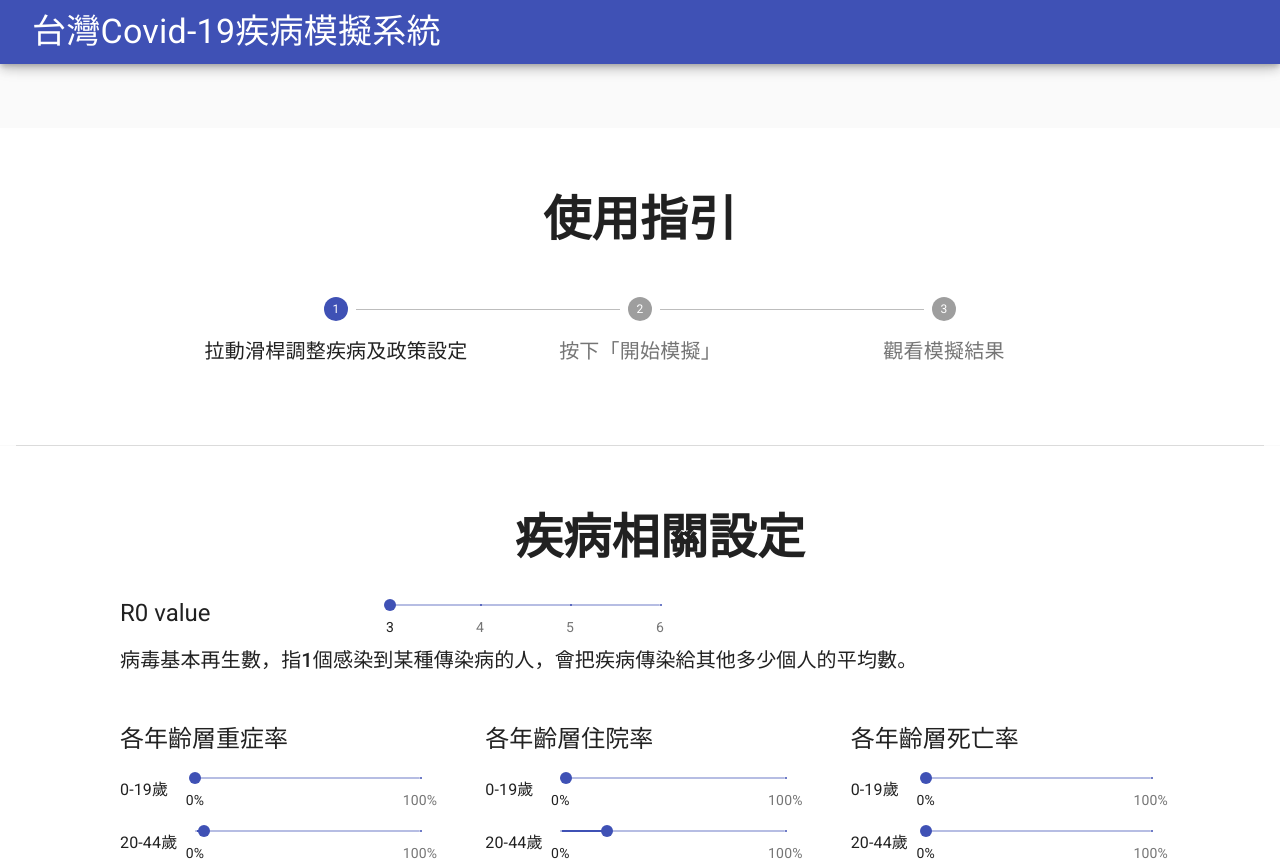
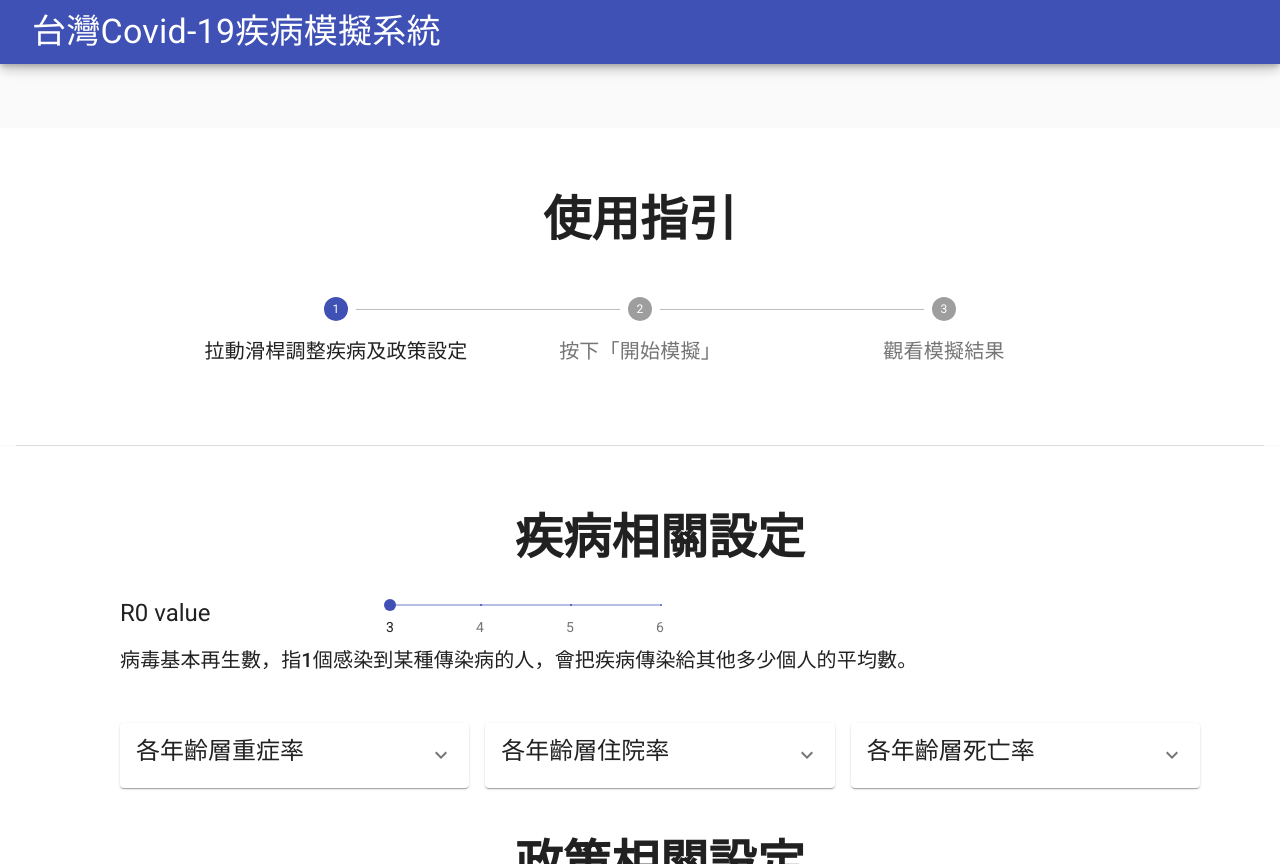
Before and after one commit to JoanChen-1/covid-sim-tool-frontend, a React (Create React App) app: page / in a window 1280 px wide. Built offline with nearby package versions, Linux system fonts and the light colour scheme.

Commit message:
add Accordion(Expansion Panel) on ratios; add Collapse on vaccine optios

```diff
--- a/src/component/result-section/age-chart/AgeChart.js
+++ b/src/component/result-section/age-chart/AgeChart.js
@@ -31,7 +31,7 @@ export default function AgeChart(props){
     return <pre>調整完上方條件後，按下「開始模擬」，即可看到模擬結果喔！</pre>;
   }
 
-  const title = '各年齡層每日受感染人數'
+  const title = '各年齡層每日新增受感染人數'
 
   const infectGp = [
     'infected_case_0',
--- a/src/component/result-section/disease-status-chart/DiseaseStatusChart.js
+++ b/src/component/result-section/disease-status-chart/DiseaseStatusChart.js
@@ -29,7 +29,7 @@ export default function DiseaseStatusChart(props){
     return <pre></pre>;
   }
 
-  const title = '每日重症、住院、死亡人數'
+  const title = '每日新增重症、住院、死亡人數'
 
   const infectGp = [
     'infected_case_0',
--- a/src/component/result-section/sym-chart/SymChart.js
+++ b/src/component/result-section/sym-chart/SymChart.js
@@ -29,7 +29,7 @@ export default function SymChart(props){
     return <pre></pre>;
   }
 
-  const title = '每日有症狀及無症狀感染者人數'
+  const title = '每日新增有症狀及無症狀感染者人數'
 
   const symGp = [
     'sym_case_0',
--- /dev/null
+++ b/src/component/search-section/Sliders.js
@@ -0,0 +1,65 @@
+import React from 'react';
+import { makeStyles } from '@material-ui/core/styles';
+import Slider from '@material-ui/core/Slider';
+import {
+Typography,
+Grid,
+} from '@material-ui/core';
+const useStyles = makeStyles((theme) =>({
+    narrowerOption: {
+        width: 300,
+    }
+}));
+const age_gp = ['0-19歲','20-44歲','45-54歲','55-64歲','65-74歲', '75-84歲', '85歲+'];
+const ratio_marks = [
+    {
+        value: 0,
+        label: '0%'
+    },
+    {
+        value: 100,
+        label: '100%'
+    },
+];
+export default function Sliders (props){
+    const {
+        handleRatiosChange,
+        category,
+        defaultRatios
+    } = props;
+    const classes = useStyles();
+
+    const handleRatios = (key, idx) => (e, value) =>{
+        handleRatiosChange(key, idx, value);
+    };
+    return(
+        <div className={classes.narrowerOption}>
+            {defaultRatios.map((ratio, idx) =>(
+                <Grid
+                    container
+                    direction="row"
+                    justifyContent="center"
+                    alignItems="center"
+                    key={idx}
+                >
+                    <Grid item xs={3}>
+                        <Typography>
+                            {age_gp[idx]}
+                        </Typography>
+                    </Grid>
+                    <Grid item xs={9}>
+                        <Slider
+                            defaultValue={ratio}
+                            valueLabelDisplay="auto"
+                            marks={ratio_marks}
+                            step={0.5}
+                            min={0}
+                            max={100}
+                            onChangeCommitted={handleRatios(category, idx)}
+                        />
+                    </Grid>
+                </Grid>
+            ))}
+        </div>
+    )
+}
--- a/src/component/search-section/disease-setting.js
+++ b/src/component/search-section/disease-setting.js
@@ -1,8 +1,16 @@
 import React from 'react';
-import { Typography, Grid } from '@material-ui/core';
+import { makeStyles } from '@material-ui/core/styles';
+import {
+Typography,
+Grid,
+Accordion,
+AccordionSummary,
+AccordionDetails,
+} from '@material-ui/core';
+import ExpandMoreIcon from '@material-ui/icons/ExpandMore';
+import Sliders from './Sliders';
+import Slider from '@material-ui/core/Slider';
 
-import { makeStyles } from '@material-ui/core/styles';
-import Slider from '@material-ui/core/Slider';
 const useStyles = makeStyles((theme) =>({
     title:{
         textAlign: 'center',
@@ -13,25 +21,12 @@ const useStyles = makeStyles((theme) =>({
     widerOption: {
         width: 1000,
     },
-    narrowerOption: {
-      width: 300,
-    },
     settingContainer: {
         marginTop: theme.spacing(5),
         marginBottom: theme.spacing(5),
     },
   }));
 
-export default function DiseaseSetting (props){
-    const {
-        handleRChange,
-        handleRatiosChange,
-        icu_admission,
-        hospotalization,
-        fatality
-    } = props;
-    const classes = useStyles();
-    const age_gp = ['0-19歲','20-44歲','45-54歲','55-64歲','65-74歲', '75-84歲', '85歲+'];
   const r0_marks = [
       {
           value: 3,
@@ -50,25 +45,20 @@ export default function DiseaseSetting (props){
           label: '6'
       },
     ];
-      const ratio_marks = [
-        {
-            value: 0,
-            label: '0%'
-        },
-        {
-            value: 100,
-            label: '100%'
-        },
-      ];
-
+export default function DiseaseSetting (props){
+    const {
+        handleRChange,
+        handleRatiosChange,
+        icu_admission,
+        hospotalization,
+        fatality
+    } = props;
+    const classes = useStyles();
 
     const handleR = (e, value) =>{
         handleRChange(value);
     }
 
-    const handleRatios = (key, idx) => (e, value) =>{
-        handleRatiosChange(key, idx, value);
-    }
     return(
         <>
             <div className={classes.settingContainer}>
@@ -104,105 +94,66 @@ export default function DiseaseSetting (props){
                     </Grid>
                 </Grid>
             </div>
-            <Grid container flexGrow={1} spacing={2}>
+            <Grid container spacing={2}>
                 <Grid item xs={4}>
-                    <div className={classes.narrowerOption}>
+                    <Accordion>
+                        <AccordionSummary
+                            expandIcon={<ExpandMoreIcon />}
+                            aria-controls="panel1a-content"
+                            id="panel1a-header"
+                        >
                             <Typography variant='h5' gutterBottom >
                                 各年齡層重症率<br/>
                             </Typography>
-                            {icu_admission.map((ratio, idx) =>(
-                                <Grid
-                                    container
-                                    direction="row"
-                                    justifyContent="center"
-                                    alignItems="center"
-                                    key={idx}
-                                >
-                                    <Grid item xs={3}>
-                                        <Typography>
-                                            {age_gp[idx]}
-                                        </Typography>
-                                    </Grid>
-                                    <Grid item xs={9}>
-                                        <Slider
-                                            defaultValue={ratio}
-                                            valueLabelDisplay="auto"
-                                            marks={ratio_marks}
-                                            step={0.5}
-                                            min={0}
-                                            max={100}
-                                            onChangeCommitted={handleRatios('icu', idx)}
+                        </AccordionSummary>
+                        <AccordionDetails>
+                            <Sliders
+                                handleRatiosChange={handleRatiosChange}
+                                category='icu'
+                                defaultRatios={icu_admission}
                             />
-                                    </Grid>
-                                </Grid>
-                            ))}
-                    </div>
+                        </AccordionDetails>
+                    </Accordion>
                 </Grid>
                 <Grid item xs={4}>
-                    <div className={classes.narrowerOption}>
+                    <Accordion>
+                        <AccordionSummary
+                            expandIcon={<ExpandMoreIcon />}
+                            aria-controls="panel1a-content"
+                            id="panel1a-header"
+                        >
                             <Typography variant='h5' gutterBottom >
                                 各年齡層住院率<br/>
                             </Typography>
-                        {hospotalization.map((ratio, idx) =>(
-                            <Grid
-                                container
-                                direction="row"
-                                justifyContent="center"
-                                alignItems="center"
-                                key={idx}
-                            >
-                                <Grid item xs={3}>
-                                    <Typography>
-                                        {age_gp[idx]}
-                                    </Typography>
-                                </Grid>
-                                <Grid item xs={9}>
-                                    <Slider
-                                        defaultValue={ratio}
-                                        valueLabelDisplay="auto"
-                                        marks={ratio_marks}
-                                        step={0.5}
-                                        min={0}
-                                        max={100}
-                                        onChangeCommitted={handleRatios('hospital', idx)}
+                        </AccordionSummary>
+                        <AccordionDetails>
+                            <Sliders
+                                handleRatiosChange={handleRatiosChange}
+                                category='hospital'
+                                defaultRatios={hospotalization}
                             />
-                                </Grid>
-                            </Grid>
-                        ))}
-                    </div>
+                        </AccordionDetails>
+                    </Accordion>
                 </Grid>
                 <Grid item xs={4}>
-                    <div className={classes.narrowerOption}>
+                    <Accordion>
+                        <AccordionSummary
+                            expandIcon={<ExpandMoreIcon />}
+                            aria-controls="panel1a-content"
+                            id="panel1a-header"
+                        >
                             <Typography variant='h5' gutterBottom >
                                 各年齡層死亡率<br/>
                             </Typography>
-                        {fatality.map((ratio, idx) =>(
-                            <Grid
-                                container
-                                direction="row"
-                                justifyContent="center"
-                                alignItems="center"
-                                key={idx}
-                            >
-                                <Grid item xs={3}>
-                                    <Typography>
-                                        {age_gp[idx]}
-                                    </Typography>
-                                </Grid>
-                                <Grid item xs={9}>
-                                    <Slider
-                                        defaultValue={ratio}
-                                        valueLabelDisplay="auto"
-                                        marks={ratio_marks}
-                                        step={0.5}
-                                        min={0}
-                                        max={100}
-                                        onChangeCommitted={handleRatios('fatality', idx)}
+                        </AccordionSummary>
+                        <AccordionDetails>
+                            <Sliders
+                                handleRatiosChange={handleRatiosChange}
+                                category='fatality'
+                                defaultRatios={fatality}
                             />
-                                </Grid>
-                            </Grid>
-                        ))}
-                    </div>
+                        </AccordionDetails>
+                    </Accordion>
                 </Grid>
             </Grid>
         </>
--- a/src/component/search-section/policy-setting.js
+++ b/src/component/search-section/policy-setting.js
@@ -52,7 +52,7 @@ export default function PolicySetting (props){
             <Typography className={classes.title} gutterBottom>
                 政策相關設定
             </Typography>
-            <Grid container flexGrow={1} spacing={2}>
+            <Grid container spacing={2}>
                 <Grid item xs={4}>
                     <div className={classes.narrowerOption}>
                         <Typography variant='h5' gutterBottom >
--- a/src/component/search-section/vaccine.js
+++ b/src/component/search-section/vaccine.js
@@ -1,6 +1,7 @@
 import React, { useState } from 'react';
 import { makeStyles } from '@material-ui/core/styles';
 import { Typography, Grid, Switch, Radio, RadioGroup, FormControlLabel, FormControl, FormLabel } from '@material-ui/core';
+import Collapse from '@material-ui/core/Collapse';
 
 const useStyles = makeStyles((theme) =>({
     root: {
@@ -29,40 +30,6 @@ const useStyles = makeStyles((theme) =>({
         width: "32px",
         height: "32px",
         transform: "translateX(0px)",
-      },
-    title:{
-        textAlign: 'center',
-        fontWeight: 'bold',
-        gutterBottom: true,
-        fontSize: theme.typography.h3.fontSize
-    },
-    widerOption: {
-        width: 1000
-    },
-    narrowerOption: {
-        width: 200
-    },
-    wrapper: {
-        position: "relative",
-        backgroundColor: theme.palette.common.white,
-        paddingBottom: theme.spacing(2),
-        paddingTop: theme.spacing(2),
-    },
-    container: {
-        marginRight: theme.spacing(20),
-        marginLeft: theme.spacing(20),
-        marginTop: theme.spacing(5),
-        marginBottom: theme.spacing(5)
-    },
-    extraLargeButtonLabel: {
-        fontSize: theme.typography.h4.fontSize
-    },
-    extraLargeButton: {
-        paddingTop: theme.spacing(2),
-        paddingBottom: theme.spacing(2),
-        margin: 'auto',
-        borderRadius: "5em",
-        minWidth: 600
       }
   }));
 
@@ -97,7 +64,7 @@ export default function Vaccine(props){
     };
 
     return(
-        <div className={classes.widerOption}>
+        <>
             <Typography id="discrete-slider" variant='h5' gutterBottom >
                 疫苗施打
             </Typography>
@@ -122,6 +89,7 @@ export default function Vaccine(props){
                     <Grid item>On</Grid>
                 </Grid>
             </Typography>
+            <Collapse in={vaccine}>
                 <Grid container spacing={2}>
                     <Grid item xs={12}>
                         <FormControl component="fieldset">
@@ -153,6 +121,7 @@ export default function Vaccine(props){
                         </FormControl>
                     </Grid>
                 </Grid>
-        </div>
+            </Collapse>
+        </>
     )
 }
```
Also changed, not shown: src/component/result-section/county-chart/CountyChart.js (+22 -2 lines), src/component/result-section/useD3Zoom.js (added, +26 -0 lines). Lines whose indentation alone changed are shown as unchanged.
